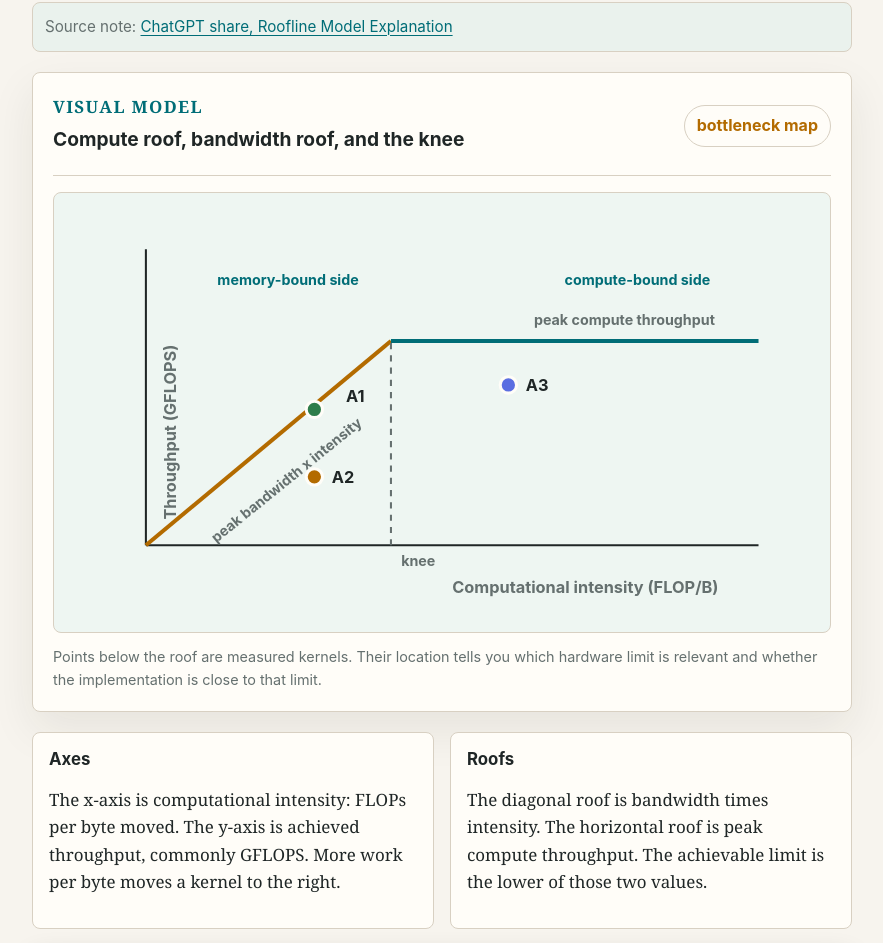
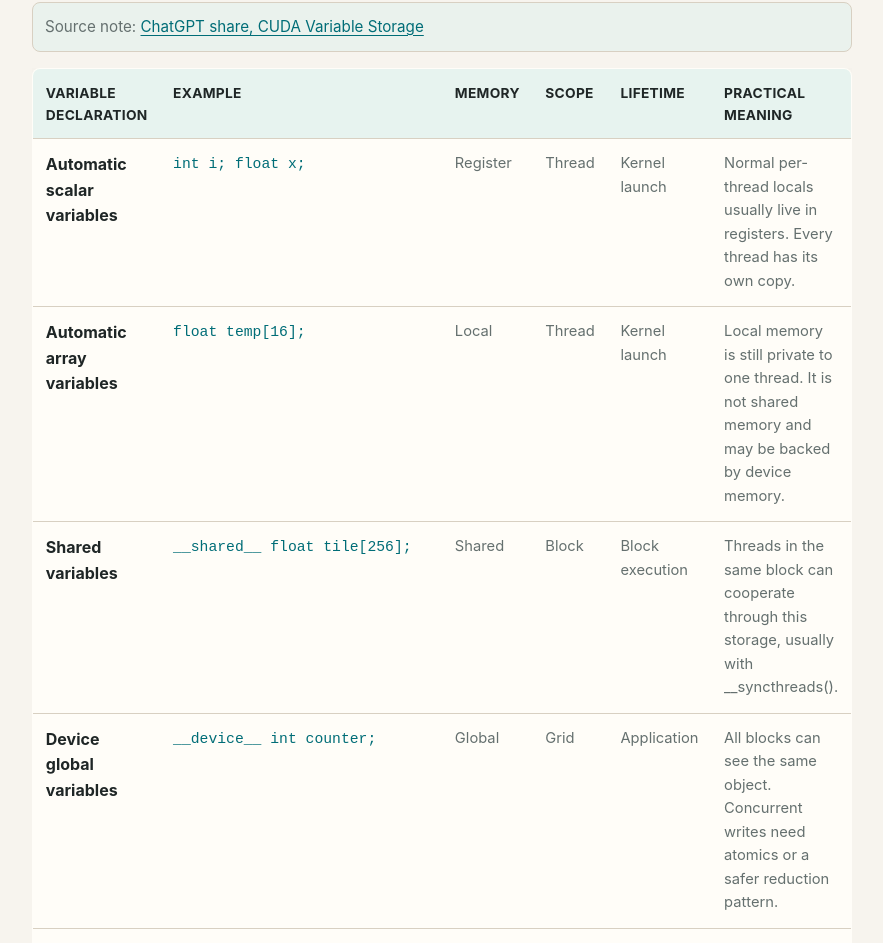
Before and after one commit to Shagai/nvidia_roadmap, a React (Vite) app: page /profiling-lab in a window 1280 px wide. Shown: the part 1686-2629 px from the top of the page, without its empty margins (62-945 px from the left). Built offline with nearby package versions, Linux system fonts and the light colour scheme.

Commit message:
Memory types

```diff
--- a/src/pages/ProfilingLabPage.tsx
+++ b/src/pages/ProfilingLabPage.tsx
@@ -6,7 +6,72 @@ import { Section } from "../components/Section";
 import { cudaSources } from "../data/cudaKnowledgeBase";
 
 const sourceById = new Map(cudaSources.map((source) => [source.id, source]));
+const variableStorageShareUrl = "https://chatgpt.com/share/6a300f52-ebc8-83eb-a300-0806afdf9eaa";
 const rooflineShareUrl = "https://chatgpt.com/share/6a300c8f-2988-83ed-b184-463a4348da2e";
+
+const cudaMemoryTypes = [
+  {
+    declaration: "Automatic scalar variables",
+    example: "int i; float x;",
+    memory: "Register",
+    scope: "Thread",
+    lifetime: "Kernel launch",
+    note: "Normal per-thread locals usually live in registers. Every thread has its own copy.",
+  },
+  {
+    declaration: "Automatic array variables",
+    example: "float temp[16];",
+    memory: "Local",
+    scope: "Thread",
+    lifetime: "Kernel launch",
+    note: "Local memory is still private to one thread. It is not shared memory and may be backed by device memory.",
+  },
+  {
+    declaration: "Shared variables",
+    example: "__shared__ float tile[256];",
+    memory: "Shared",
+    scope: "Block",
+    lifetime: "Block execution",
+    note: "Threads in the same block can cooperate through this storage, usually with __syncthreads().",
+  },
+  {
+    declaration: "Device global variables",
+    example: "__device__ int counter;",
+    memory: "Global",
+    scope: "Grid",
+    lifetime: "Application",
+    note: "All blocks can see the same object. Concurrent writes need atomics or a safer reduction pattern.",
+  },
+  {
+    declaration: "Constant variables",
+    example: "__constant__ float coeff[64];",
+    memory: "Constant",
+    scope: "Grid",
+    lifetime: "Application",
+    note: "Kernels read it, the host initializes it, and broadcasts are efficient when many lanes read the same address.",
+  },
+];
+
+const memoryScopeCards = [
+  {
+    label: "Thread",
+    title: "Private copies",
+    explanation:
+      "Registers and local memory belong to one thread. Other threads cannot use that thread's automatic variables.",
+  },
+  {
+    label: "Block",
+    title: "Cooperative scratchpad",
+    explanation:
+      "Shared memory is allocated per block. It is the right place for tiles that neighboring threads reuse.",
+  },
+  {
+    label: "Grid",
+    title: "Whole-kernel visibility",
+    explanation:
+      "Global and constant variables are visible across blocks, so they need a stricter plan for writes, lifetime, and reuse.",
+  },
+];
 
 const rooflineCases = [
   {
@@ -37,10 +102,11 @@ export function ProfilingLabPage() {
     <EssayLayout
       eyebrow="Profiling and latency"
       title="GPU pipeline latency simulator"
-      dek="A practical model for thinking about end-to-end latency across CPU, copies, CUDA kernels, inference, and output."
+      dek="A practical model for thinking about end-to-end latency, CUDA memory placement, kernel bottlenecks, and output."
       toc={[
         { id: "why", label: "Why it matters" },
         { id: "simulator", label: "Simulator" },
+        { id: "memory-types", label: "Memory types" },
         { id: "roofline", label: "Roofline" },
         { id: "method", label: "Method" },
         { id: "sources", label: "Sources" },
@@ -56,6 +122,76 @@ export function ProfilingLabPage() {
 
       <Section id="simulator" title="Pipeline simulator">
         <PipelineLatencySimulator />
+      </Section>
+
+      <Section
+        id="memory-types"
+        title="CUDA memory types"
+        note="A CUDA variable declaration is also a placement and visibility decision: private to a thread, shared inside a block, or visible across the grid."
+      >
+        <p>
+          The table is a compact way to answer three questions for any CUDA variable: where does it
+          live, who can see it, and how long does it exist? That distinction matters because the
+          same kernel can use registers for private state, shared memory for block cooperation, and
+          global or constant memory for data visible across blocks.
+        </p>
+        <p className="source-note">
+          Source note:{" "}
+          <a href={variableStorageShareUrl}>ChatGPT share, CUDA Variable Storage</a>
+        </p>
+        <div className="memory-type-table-wrap">
+          <table className="memory-type-table">
+            <thead>
+              <tr>
+                <th>Variable declaration</th>
+                <th>Example</th>
+                <th>Memory</th>
+                <th>Scope</th>
+                <th>Lifetime</th>
+                <th>Practical meaning</th>
+              </tr>
+            </thead>
+            <tbody>
+              {cudaMemoryTypes.map((type) => (
+                <tr key={type.declaration}>
+                  <th>{type.declaration}</th>
+                  <td>
+                    <code>{type.example}</code>
+                  </td>
+                  <td>{type.memory}</td>
+                  <td>{type.scope}</td>
+                  <td>{type.lifetime}</td>
+                  <td>{type.note}</td>
+                </tr>
+              ))}
+            </tbody>
+          </table>
+        </div>
+        <div className="memory-scope-grid">
+          {memoryScopeCards.map((item) => (
+            <article className="memory-scope-card" key={item.label}>
+              <span>{item.label}</span>
+              <h3>{item.title}</h3>
+              <p>{item.explanation}</p>
+            </article>
+          ))}
+        </div>
+        <CodeBlock>{`__constant__ float c_coeff[64];  // constant memory, grid-visible reads
+__device__ int g_counter;       // global memory, grid-visible state
+
+__global__ void kernel(float* data) {
+    int tx = threadIdx.x;          // register, private to this thread
+    float scratch[8];              // local memory if it cannot stay in registers
+    __shared__ float tile[256];    // shared memory, one tile per block
+
+    tile[tx] = data[tx];
+    __syncthreads();
+}`}</CodeBlock>
+        <Callout title="Learning rule" tone="success">
+          Do not read the word local as shared with nearby threads. In CUDA, local memory is
+          thread-private. If threads need to cooperate, the declaration you are looking for is
+          <code> __shared__</code>, and the cooperation boundary is the block.
+        </Callout>
       </Section>
 
       <Section
@@ -134,10 +270,10 @@ intensity = 1.0 / 12.0; // about 0.083 FLOP/B, usually memory-bound`}</CodeBlock
       <Section
         id="sources"
         title="Source anchors"
-        note="Keep the shared explanation link with the page so the teaching source stays visible beside the official profiling references."
+        note="Keep the shared explanation links with the page so the teaching sources stay visible beside the official CUDA and profiling references."
       >
         <div className="reference-grid">
-          {["best-practices", "nsight-systems", "nsight-compute"].map((sourceId) => {
+          {["programming-guide", "best-practices", "nsight-systems", "nsight-compute"].map((sourceId) => {
             const source = sourceById.get(sourceId);
             if (!source) return null;
 
@@ -149,6 +285,11 @@ intensity = 1.0 / 12.0; // about 0.083 FLOP/B, usually memory-bound`}</CodeBlock
               </a>
             );
           })}
+          <a className="reference-card" href={variableStorageShareUrl}>
+            <strong>ChatGPT share: CUDA Variable Storage</strong>
+            <span>User-shared explanation used for the CUDA memory type table and notes.</span>
+            <small>Checked 2026-06-15</small>
+          </a>
           <a className="reference-card" href={rooflineShareUrl}>
             <strong>ChatGPT share: Roofline Model Explanation</strong>
             <span>User-shared explanation used for the Roofline model notes and figure.</span>
--- a/src/styles.css
+++ b/src/styles.css
@@ -1628,6 +1628,89 @@ h5 {
   padding: 0.75rem;
 }
 
+.memory-type-table-wrap {
+  margin: 1rem 0;
+  max-width: 100%;
+  overflow-x: auto;
+}
+
+.memory-type-table {
+  background: var(--panel);
+  border: 1px solid var(--border);
+  border-collapse: collapse;
+  border-radius: 8px;
+  box-shadow: var(--shadow);
+  font-family: Inter, ui-sans-serif, system-ui, sans-serif;
+  min-width: 760px;
+  overflow: hidden;
+  width: 100%;
+}
+
+.memory-type-table th,
+.memory-type-table td {
+  border-bottom: 1px solid var(--border);
+  padding: 0.8rem;
+  text-align: left;
+  vertical-align: top;
+}
+
+.memory-type-table thead th {
+  background: color-mix(in srgb, var(--accent-soft), transparent 42%);
+  color: var(--text);
+  font-size: 0.86rem;
+  letter-spacing: 0.02em;
+  text-transform: uppercase;
+}
+
+.memory-type-table tbody th {
+  color: var(--text);
+  width: 11rem;
+}
+
+.memory-type-table tbody td {
+  color: var(--muted);
+  font-size: 0.92rem;
+}
+
+.memory-type-table code {
+  color: var(--accent);
+  white-space: nowrap;
+}
+
+.memory-scope-grid {
+  display: grid;
+  gap: 1rem;
+  grid-template-columns: repeat(3, minmax(0, 1fr));
+  margin: 1rem 0;
+}
+
+.memory-scope-card {
+  background: var(--panel);
+  border: 1px solid var(--border);
+  border-radius: 8px;
+  box-shadow: var(--shadow);
+  min-width: 0;
+  padding: 1rem;
+}
+
+.memory-scope-card span {
+  color: var(--accent);
+  display: block;
+  font-size: 0.82rem;
+  font-weight: 780;
+  margin-bottom: 0.4rem;
+  text-transform: uppercase;
+}
+
+.memory-scope-card h3 {
+  font-size: 1.05rem;
+}
+
+.memory-scope-card p {
+  color: var(--muted);
+  margin-top: 0.45rem;
+}
+
 .section-content > h3 {
   font-size: 1.08rem;
   margin-top: 1.35rem;
@@ -2226,6 +2309,7 @@ textarea {
   .cuda-kb-track-grid,
   .cuda-kb-workflow-grid,
   .cuda-glossary-grid,
+  .memory-scope-grid,
   .mental-model-practice-grid,
   .mental-model-stat-grid,
   .roofline-case-grid,
```
